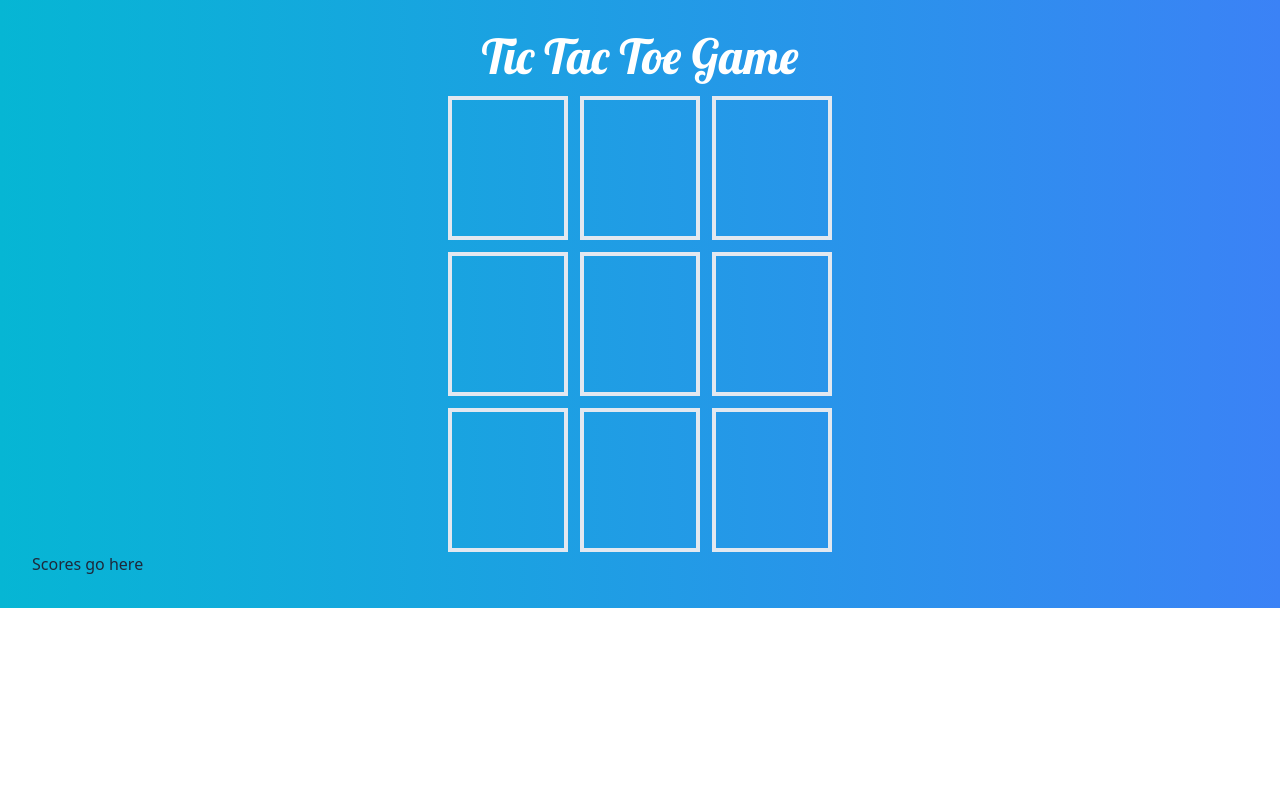
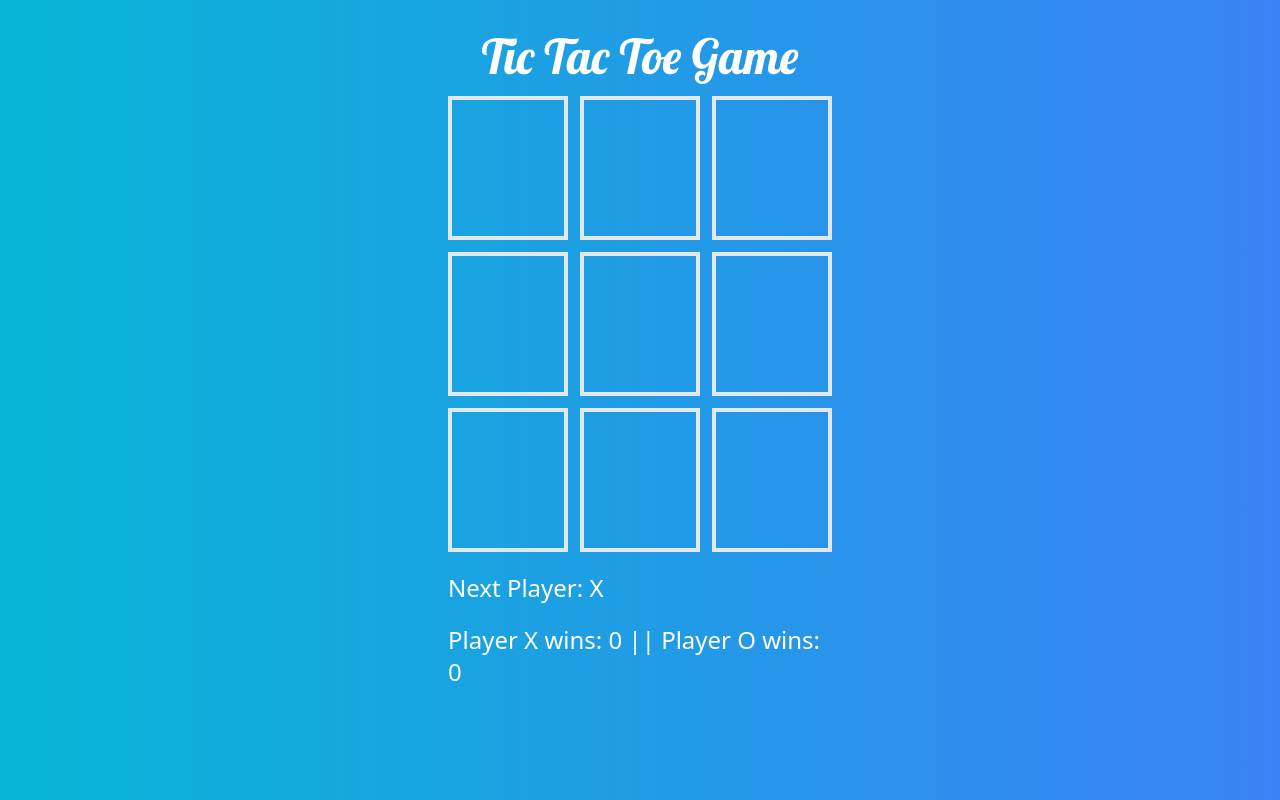
Before and after one commit to pablex72/react-ts-tailwind-game, a React (Vite) app: page / in a window 1280 px wide. Built offline with nearby package versions, Linux system fonts and the light colour scheme.

Commit message:
feat:adding score and persistance

```diff
--- a/src/Game.tsx
+++ b/src/Game.tsx
@@ -1,5 +1,10 @@
 import { useEffect, useState } from "react";
 import Square from "./Square";
+
+type Scores = {
+  [key: string]: number;
+};
+
 const INITIAL_GAME_STATE = ["", "", "", "", "", "", "", "", ""];
 const WINNING_COMBOS = [
   [0, 1, 2],
@@ -11,26 +16,44 @@ const WINNING_COMBOS = [
   [0, 4, 8],
   [2, 4, 6],
 ];
+const INITIAL_SCORES: Scores = { X: 0, O: 0 };
+
 function Game() {
   const [gameState, setGameState] = useState(INITIAL_GAME_STATE);
   const [currentPlayer, setCurrentPlayer] = useState("X");
-
+  const [scores, setScores] = useState(INITIAL_SCORES);
 
   useEffect(() => {
+    const storedScores = localStorage.getItem("scores");
+    if (storedScores) {
+      setScores(JSON.parse(storedScores));
+    }
+  }, []);
+
+  useEffect(() => {
+    if (gameState === INITIAL_GAME_STATE) {
+      return;
+    }
     checkForWinner();
   }, [gameState]);
 
-  const resetBoard = () => setGameState(INITIAL_GAME_STATE)
+  const resetBoard = () => setGameState(INITIAL_GAME_STATE);
 
   const handleWin = () => {
     window.alert(`Congrats player ${currentPlayer}! You are the winner`);
-    resetBoard()
+    const newPlayerScore = scores[currentPlayer] + 1;
+    const newScores = { ...scores };
+    newScores[currentPlayer] = newPlayerScore;
+
+    setScores(newScores);
+    localStorage.setItem("scores", JSON.stringify(newScores));
+    resetBoard();
   };
 
-  const handleDraw = () =>{
+  const handleDraw = () => {
     window.alert("The game ended");
-    resetBoard()
-  }
+    resetBoard();
+  };
 
   const checkForWinner = () => {
     let roundWon = false;
@@ -53,7 +76,6 @@ function Game() {
     }
     if (roundWon) {
       setTimeout(() => handleWin(), 500);
-      window.alert(`Congrats player ${currentPlayer}! You are the winner!!!`);
       return;
     }
     if (!gameState.includes("")) {
@@ -64,7 +86,7 @@ function Game() {
   };
 
   const changePlayer = () => {
-    setCurrentPlayer(currentPlayer === "X" ? "0" : "X");
+    setCurrentPlayer(currentPlayer === "X" ? "O" : "X");
   };
   const handleCellClick = (event: any) => {
     // console.log("cell clicked!!!!!", event.target.getAttribute("data-cell-index"));
@@ -93,7 +115,15 @@ function Game() {
             />
           ))}
         </div>
-        <div>Scores go here</div>
+        <div className="mx-auto w-96 text-2xl text-serif">
+          <p className="text-white mt-5">
+            Next Player: <span>{currentPlayer}</span>
+          </p>
+          <p className="text-white mt-5">
+            Player X wins: <span>{scores["X"]}</span> || Player O wins:{" "}
+            <span>{scores["O"]}</span>
+          </p>
+        </div>
       </div>
     </div>
   );
--- a/src/index.css
+++ b/src/index.css
@@ -2,6 +2,9 @@
 @tailwind components;
 @tailwind utilities;
 
+html{
+  height: 100%;
+}
 body {
   margin: 0;
   font-family: system-ui, -apple-system, BlinkMacSystemFont, "Segoe UI", Roboto,
```
